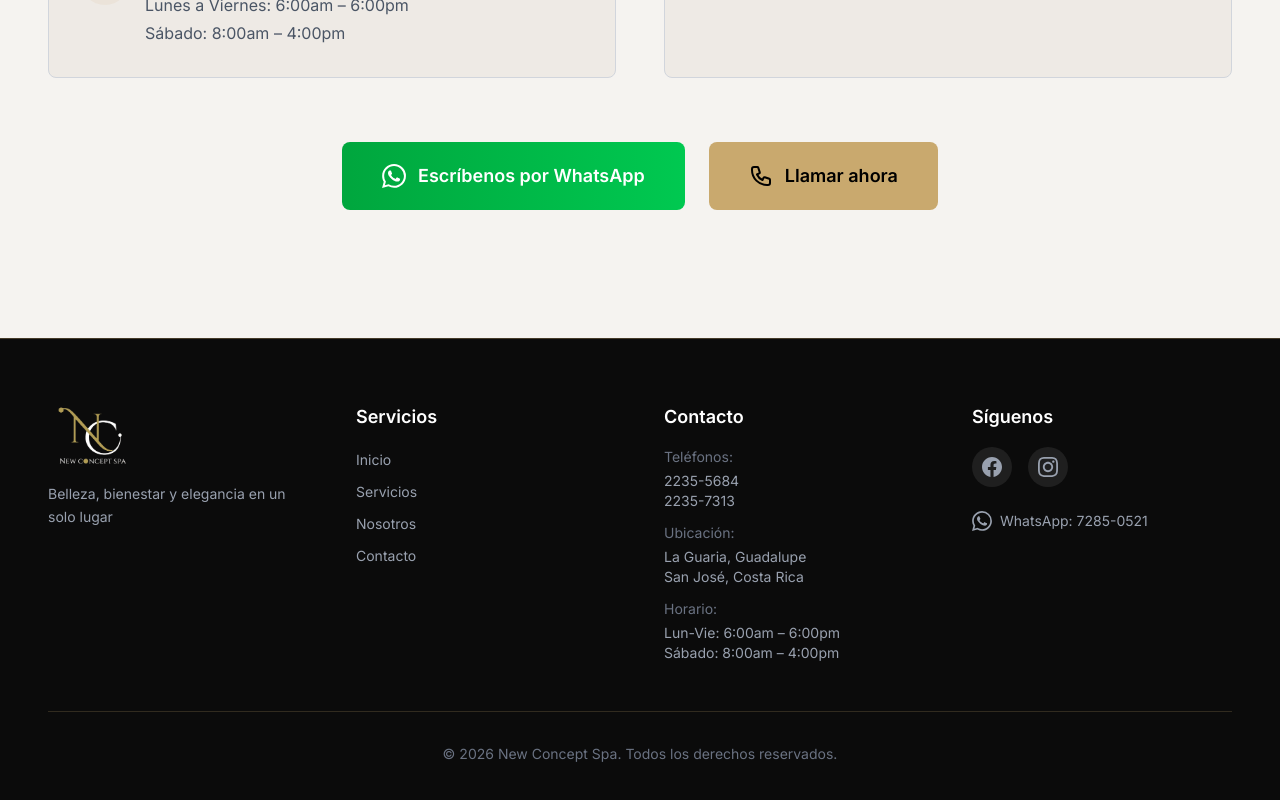
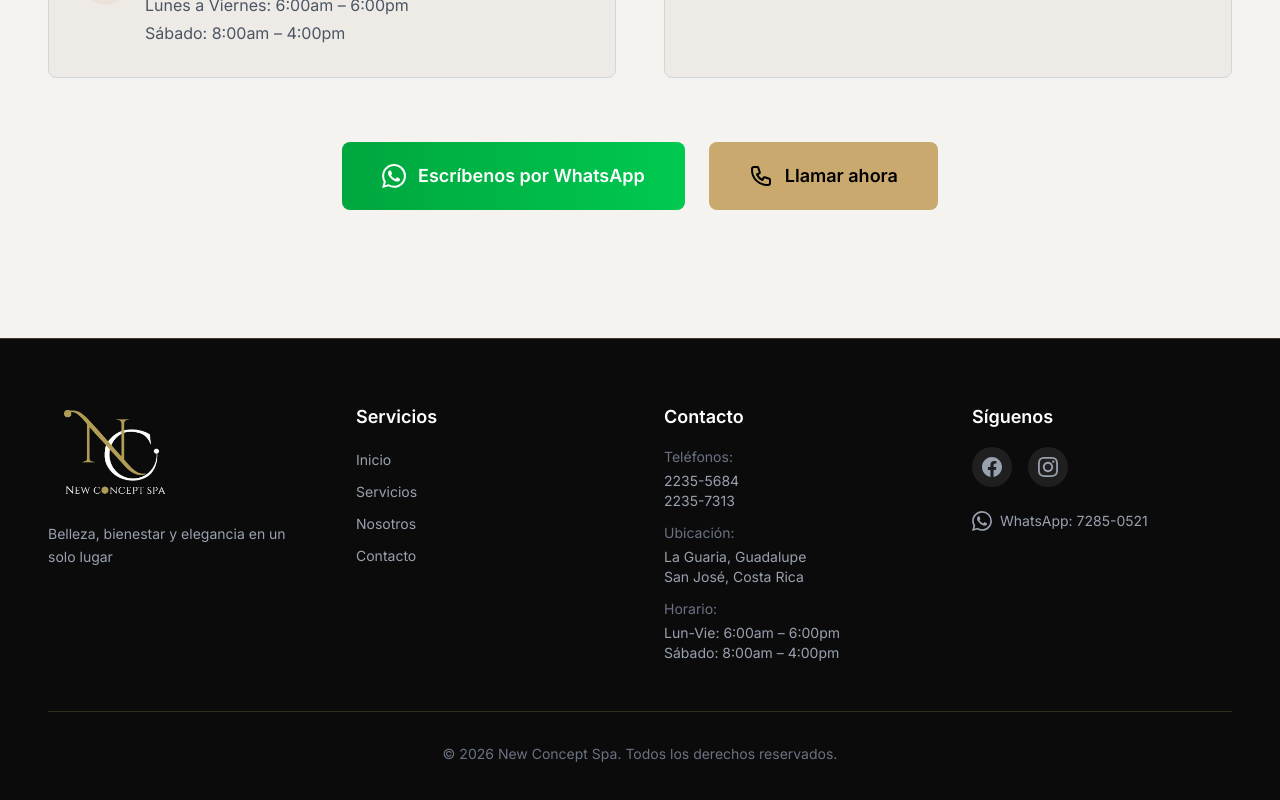
Before and after one commit to mriverius/new-concept-spa, a Next.js app in the folder frontend/: page / in a window 1280 px wide. Shown: the part 3356-4156 px from the top of the page. Built offline with nearby package versions, Linux system fonts and the light colour scheme; grey boxes are pictures that could not be loaded.

Commit message:
updates8logo3

```diff
--- a/frontend/src/components/Footer.tsx
+++ b/frontend/src/components/Footer.tsx
@@ -14,7 +14,7 @@ export default function Footer() {
             <img
               src="/logoncspa.png"
               alt="New Concept Spa"
-              className="h-16 w-auto mb-4"
+              className="h-20 md:h-24 w-auto mb-6"
             />
             <p className="text-gray-400 text-sm leading-relaxed">
               Belleza, bienestar y elegancia en un solo lugar
--- a/frontend/src/components/Navbar.tsx
+++ b/frontend/src/components/Navbar.tsx
@@ -72,7 +72,7 @@ export default function Navbar() {
             <img
               src="/logoncspa.png"
               alt="New Concept Spa"
-              className="h-12 w-auto"
+              className="h-16 md:h-20 w-auto transition-all duration-300"
             />
           </a>
 
```
